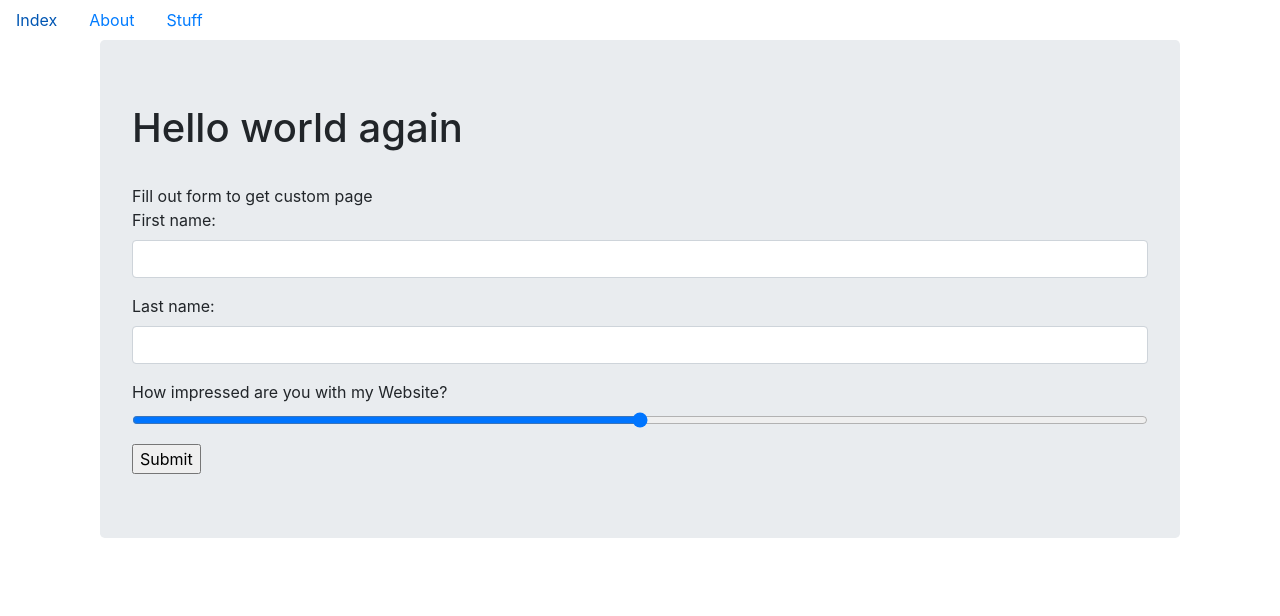
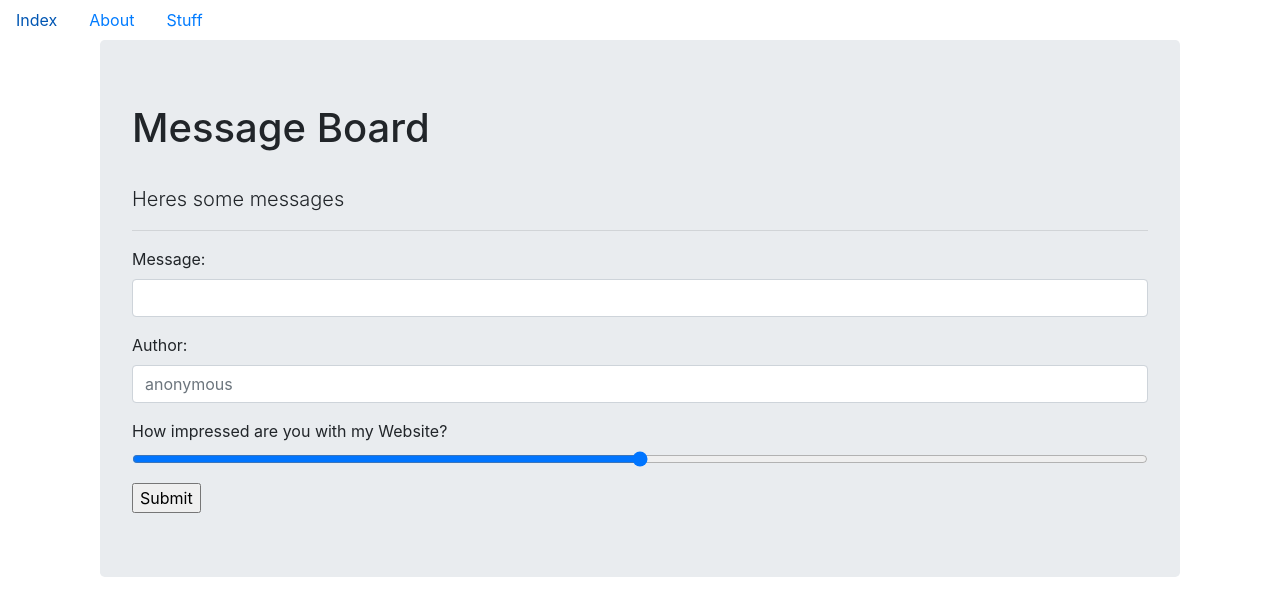
Before and after one commit to Lukemarino/website, a Flask app: page / in a window 1280 px wide. Shown: the top 616 px of the page. Run offline with Flask 2, Linux system fonts and the light colour scheme; some libraries are stand-ins or nearby versions.

Commit message:
I hate my life

```diff
--- a/main.py
+++ b/main.py
@@ -14,14 +14,10 @@ def about():
 def stuff():
     return render_template("stuff.jinja2")
 
-@app.route('/custom.html', methods=['POST'])
+@app.route('/message.html', methods=['POST'])
 def custom():
-    first = request.form['fname']
-    last = request.form['lname']
-    impress =  request.form['formControlRange']
-    if int(impress) < 50 :
-        image_path= 'static/sad.jpg'
-    else:
-        image_path = 'static/stonks.jpg'
-    name = first + "" + last
-    return render_template('custom.jinja2', full_name = name, thing = impress, image_path = image_path )
+    author = request.form['author']
+    message = request.form['message']
+    print("[%s] posted '%s'" % (author,message))
+
+    return render_template('new_message.jinja2')
--- a/templates/index.jinja2
+++ b/templates/index.jinja2
@@ -2,17 +2,17 @@
 {% block body %}
 <div class = "container">
     <div class = "jumbotron">
-        <h1> Hello world again</h1> <br>
-        Fill out form to get custom page <br>
-
-        <form action="/custom.html" method="post">
+        <h1> Message Board</h1> <br>
+        <p class="lead"> Heres some messages</p>
+        <hr/>
+        <form action="/message.html" method="POST">
            <div class="form-group">
-              <label> First name:</label><br>
-              <input type="text" class='form-control' name="fname">
+              <label> Message:</label><br>
+              <input type="text" class='form-control' name="message">
            </div>
            <div class="form-group">
-              <label>Last name:</label>
-              <input type="text" class='form-control' name="lname">
+              <label>Author:</label>
+              <input type="text" class='form-control' name="author" placeholder="anonymous">
            </div>
             <div class="form-group">
                 <label for="formControlRange">How impressed are you with my Website?</label>
```
Also changed, not shown: database_demo.py (added, +17 -0 lines), templates/new_message.jinja2 (added, +7 -0 lines), site_data.db.
